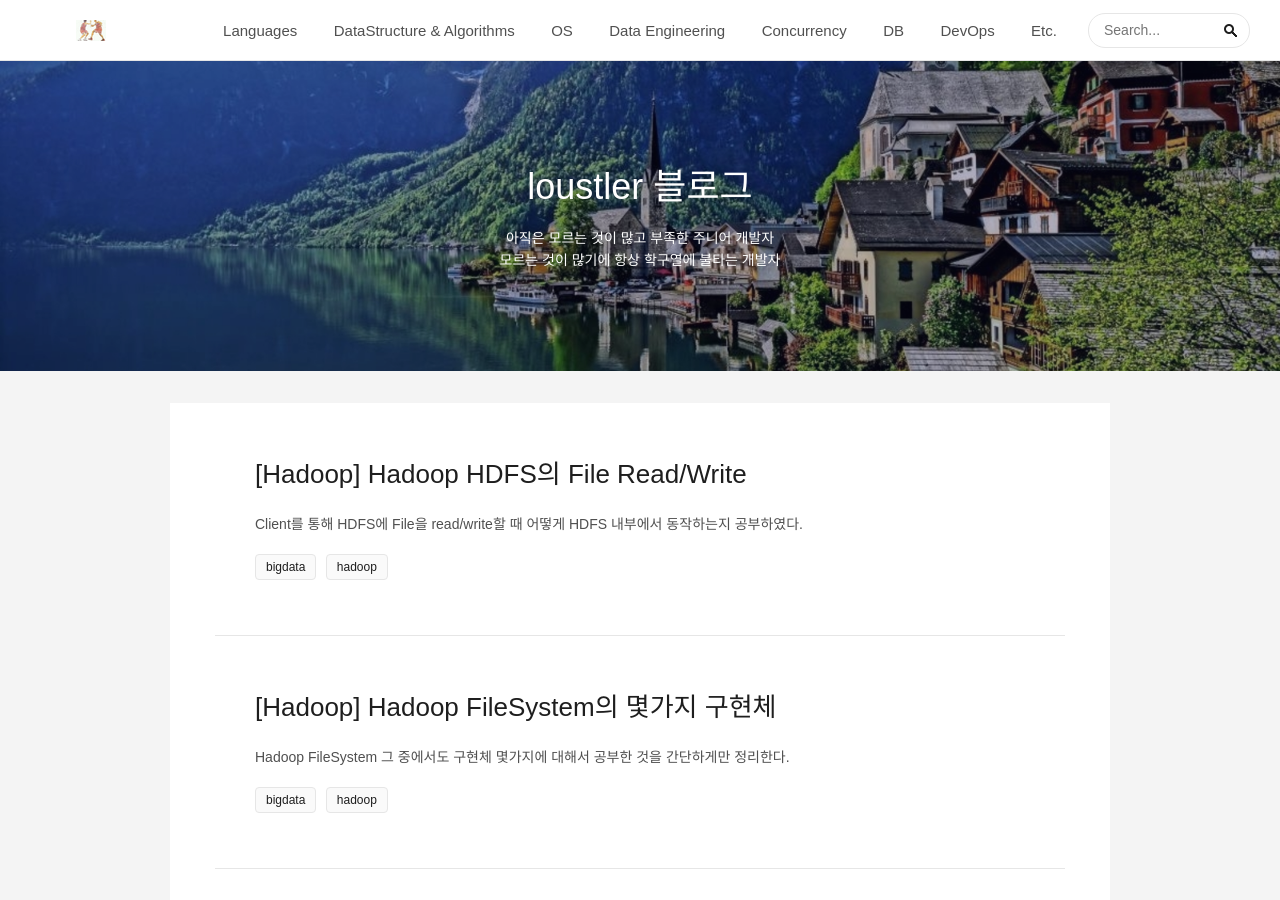
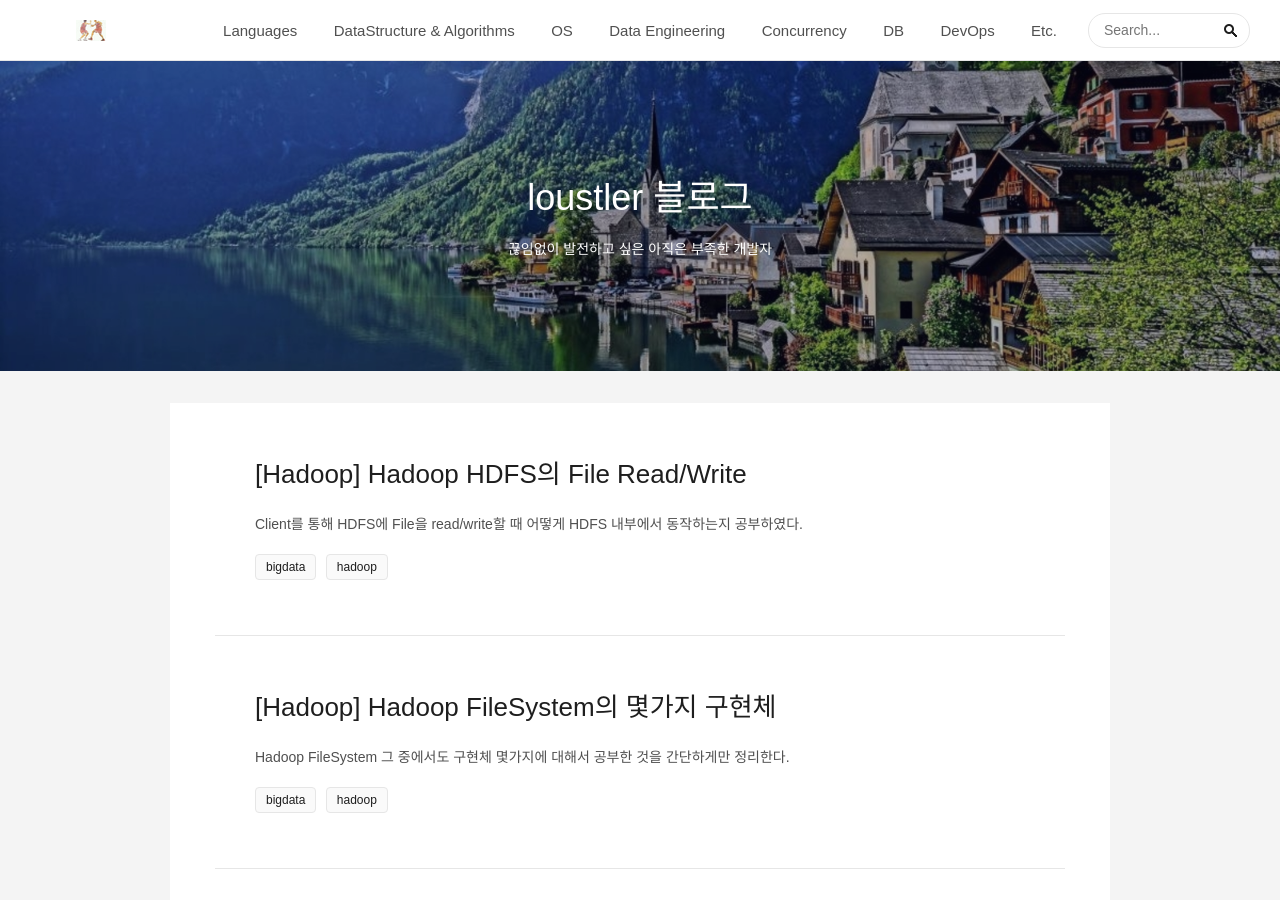
Before and after one commit to loustler/loustler.github.io, a Jekyll site: the page built from index.html, in a window 1280 px wide and 900 px high. Built offline with Jekyll 4.4.1, drawn with Linux system fonts in a browser that asks for light colours; the list of posts is cut into pages by our own code.

Commit message:
Update blog description

```diff
--- a/_config.yml
+++ b/_config.yml
@@ -1,8 +1,7 @@
 title: loustler 블로그
 email: dev.loustler@gmail.com
 description: |
-  아직은 모르는 것이 많고 부족한 주니어 개발자
-  모르는 것이 많기에 항상 학구열에 불타는 개발자
+  끊임없이 발전하고 싶은 아직은 부족한 개발자
 baseurl: "" # the subpath of your site, e.g. /blog
 url: https://loustler.io # the base hostname & protocol for your site
 timezone: Asia/Seoul
```
